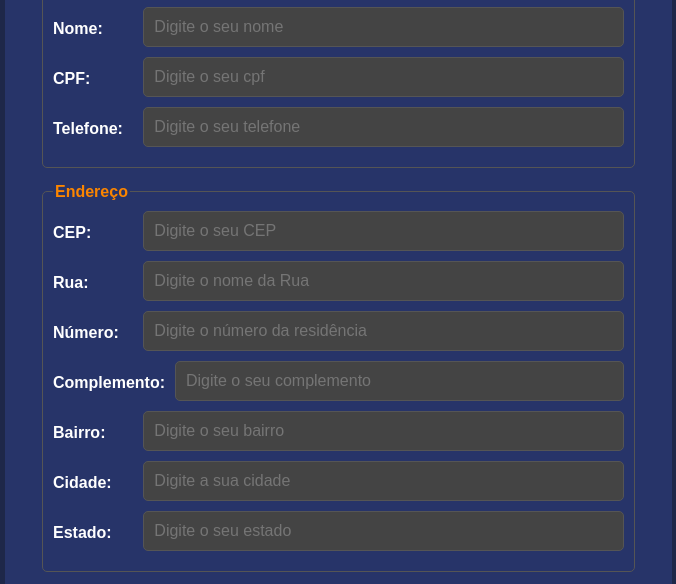
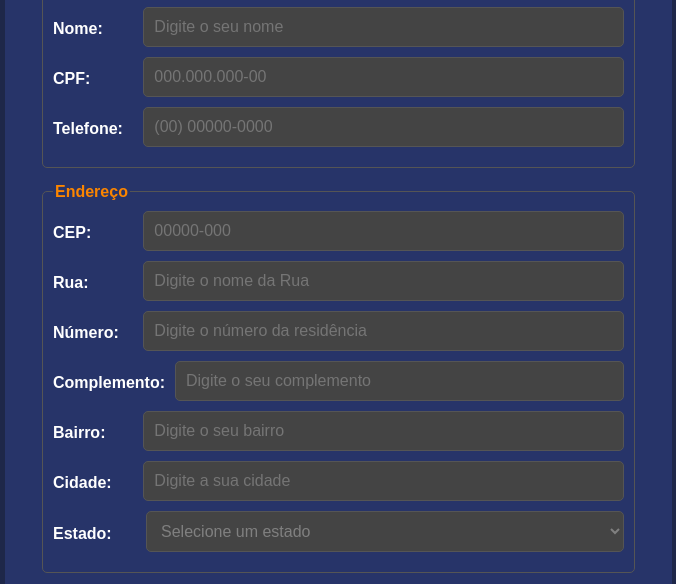
Before and after one commit to devmafra/projeto-hashforms, a plain HTML site: page index.html in a window 1280 px wide. Shown: the part 542-1126 px from the top of the page, 123-799 px from the left. Drawn offline with nearby package versions, Linux system fonts and the light colour scheme.

Commit message:
Add files via upload

```diff
--- a/formulario.js
+++ b/formulario.js
@@ -1,4 +1,17 @@
 const formulario = document.getElementById("formulario");
+// Aplicar máscaras
+IMask(document.getElementById("cpf"), {
+  mask: "00000000000", // sem pontuação, porque seu validador espera só os dígitos
+});
+
+IMask(document.getElementById("telefone"), {
+  mask: "00000000000", // sem parênteses e traços, compatível com seu validador
+});
+
+IMask(document.getElementById("cep"), {
+  mask: "00000000", // mesmo motivo
+});
+
 // Função validar somente letras - campo nome
 function isValidName(string) {
   for (let i = 0; i < string.length; i++) {
@@ -24,13 +37,10 @@ function isValidCEP(cep) {
 }
 
 function isValidState(state) {
-  return (
-    state.length === 2 &&
-    state[0] >= "A" &&
-    state[0] <= "Z" &&
-    state[1] >= "A" &&
-    state[1] <= "Z"
-  );
+  return state.length === 2;
+}
+function limparMascara(valor) {
+  return valor.replace(/\D/g, ""); // remove tudo que não for número
 }
 function validarEGuardarFormulario(event) {
   event.preventDefault();
@@ -65,20 +75,23 @@ function validarEGuardarFormulario(event) {
     alert("O nome deve conter apenas letras e espaços");
     return;
   }
-  if (!isValidCPF(cpf)) {
-    alert("O CPF deve conter 11 digitos númericos");
+  const cpfLimpo = limparMascara(cpf);
+  if (!isValidCPF(cpfLimpo)) {
+    alert("CPF inválido");
     return;
   }
-  if (!isValidPhone(telefone)) {
+  const telefoneLimpo = limparMascara(telefone);
+  if (!isValidPhone(telefoneLimpo)) {
     alert("O telefone deve conter 11 digitos númericos");
     return;
   }
-  if (!isValidCEP(cep)) {
+  const cepLimpo = limparMascara(cep);
+  if (!isValidCEP(cepLimpo)) {
     alert("O CEP deve conter 8 digitos númericos");
     return;
   }
   if (!isValidState(estado)) {
-    alert("O estado deve ser uma sigla de 2 letras maúsculas");
+    alert("Selecione o estado");
     return;
   }
 
--- a/index.html
+++ b/index.html
@@ -46,20 +46,20 @@
                 <div class="formgroup">
                   <label for="cpf">CPF:</label>
                   <input
-                    type="number"
+                    type="text"
                     name="cpf"
                     id="cpf"
-                    placeholder="Digite o seu cpf"
+                    placeholder="000.000.000-00"
                     required
                   />
                 </div>
                 <div class="formgroup">
                   <label for="telefone">Telefone:</label>
                   <input
-                    type="number"
+                    type="text"
                     name="telefone"
                     id="telefone"
-                    placeholder="Digite o seu telefone"
+                    placeholder="(00) 00000-0000"
                     required
                   />
                 </div>
@@ -69,10 +69,10 @@
                 <div class="formgroup">
                   <label for="cep">CEP:</label>
                   <input
-                    type="number"
+                    type="text"
                     name="cep"
                     id="cep"
-                    placeholder="Digite o seu CEP"
+                    placeholder="00000-000"
                     required
                   />
                 </div>
@@ -128,13 +128,38 @@
                 </div>
                 <div class="formgroup">
                   <label for="estado">Estado:</label>
-                  <input
-                    type="text"
-                    name="estado"
-                    id="estado"
-                    placeholder="Digite o seu estado"
-                    required
-                  />
+                  <select name="estado" id="estado" required>
+                    <option value="" disabled hidden selected>
+                      Selecione um estado
+                    </option>
+                    <option value="AC">AC</option>
+                    <option value="AL">AL</option>
+                    <option value="AP">AP</option>
+                    <option value="AM">AM</option>
+                    <option value="BA">BA</option>
+                    <option value="CE">CE</option>
+                    <option value="DF">DF</option>
+                    <option value="ES">ES</option>
+                    <option value="GO">GO</option>
+                    <option value="MA">MA</option>
+                    <option value="MT">MT</option>
+                    <option value="MS">MS</option>
+                    <option value="MG">MG</option>
+                    <option value="PA">PA</option>
+                    <option value="PB">PB</option>
+                    <option value="PR">PR</option>
+                    <option value="PE">PE</option>
+                    <option value="PI">PI</option>
+                    <option value="RJ">RJ</option>
+                    <option value="RN">RN</option>
+                    <option value="RS">RS</option>
+                    <option value="RO">RO</option>
+                    <option value="RR">RR</option>
+                    <option value="SC">SC</option>
+                    <option value="SP">SP</option>
+                    <option value="SE">SE</option>
+                    <option value="TO">TO</option>
+                  </select>
                 </div>
               </fieldset>
               <button id="form-btn" type="submit">Avançar</button>
@@ -207,5 +232,6 @@
     </main>
     <script src="formulario.js"></script>
     <script src="desconto.js"></script>
+    <script src="https://unpkg.com/imask"></script>
   </body>
 </html>
--- a/style.css
+++ b/style.css
@@ -77,7 +77,8 @@ label {
   flex-basis: 100px;
 }
 input[type="text"],
-input[type="number"] {
+input[type="number"],
+select {
   width: 100%;
   padding: 10px;
   margin-bottom: 10px;
@@ -87,8 +88,12 @@ input[type="number"] {
   color: var(--white);
   font-size: 1rem;
 }
+select:invalid {
+  color: gray;
+}
 input[type="text"]:focus,
-input[type="number"]:focus {
+input[type="number"]:focus,
+select:focus {
   border-color: var(--focus);
   outline: none;
 }
```
